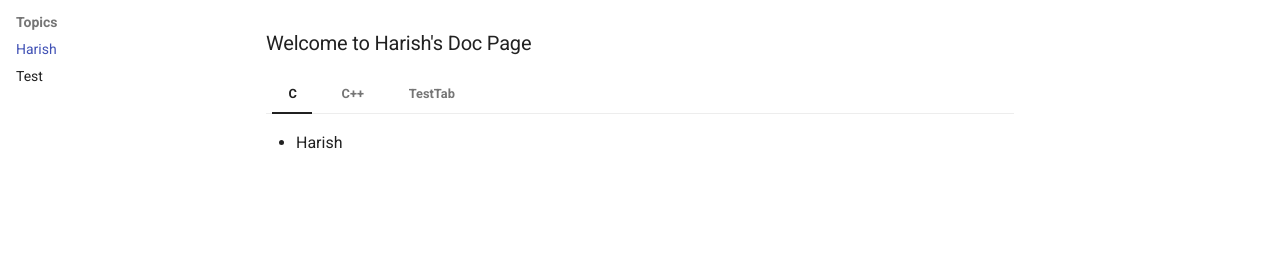
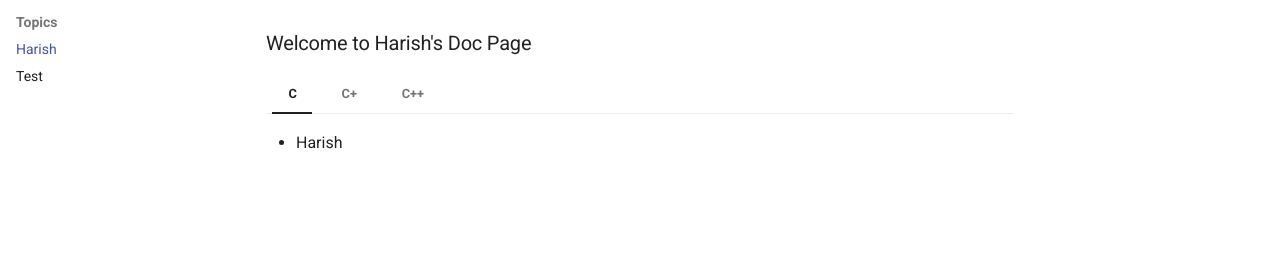
Before and after one commit to harishjangam6979/mkdocs, an MkDocs documentation site: the page built from docs/topics/harish.md, in a window 1280 px wide. Shown: the part 152-430 px from the top of the page. Built offline with MkDocs 1.6.1 and Material for MkDocs 9.7.7, drawn with Linux system fonts in a browser that asks for light colours; comment, search, counter and statistics services are not loaded.

````diff
--- a/docs/topics/harish.md
+++ b/docs/topics/harish.md
@@ -6,7 +6,7 @@
 === "C"
     * Harish
 
-=== "C++"
+=== "C+"
     ```c++
     #include <iostream>
 
@@ -15,5 +15,5 @@
       return 0;
     }
     ```
-=== "TestTab"
+=== "C++"
     ![Logo](../theme/assets/images/logo.png)
````
Also changed, not shown: docs/index.md (+1 -1 lines).
